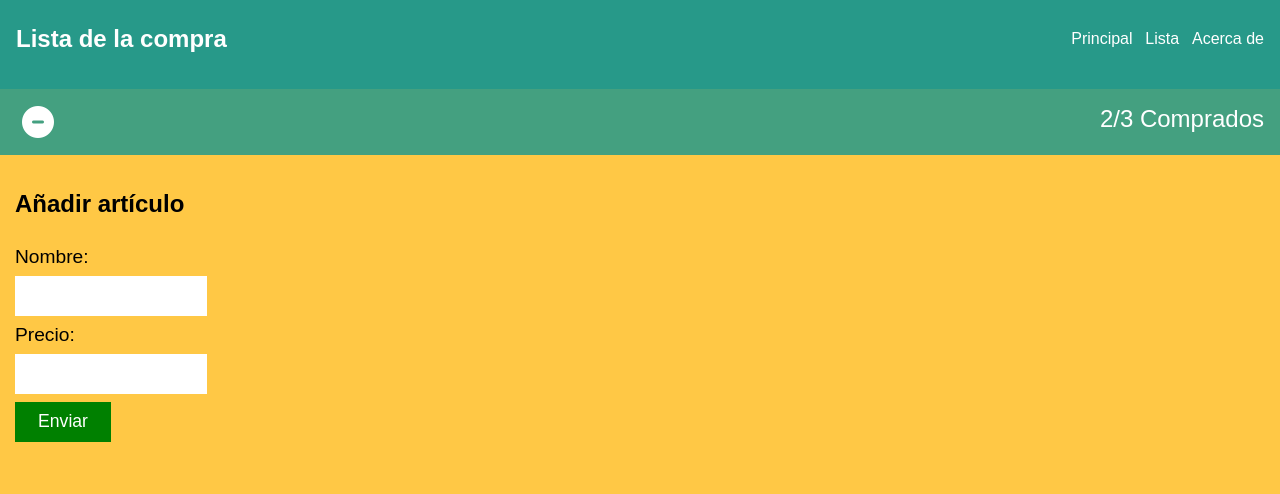
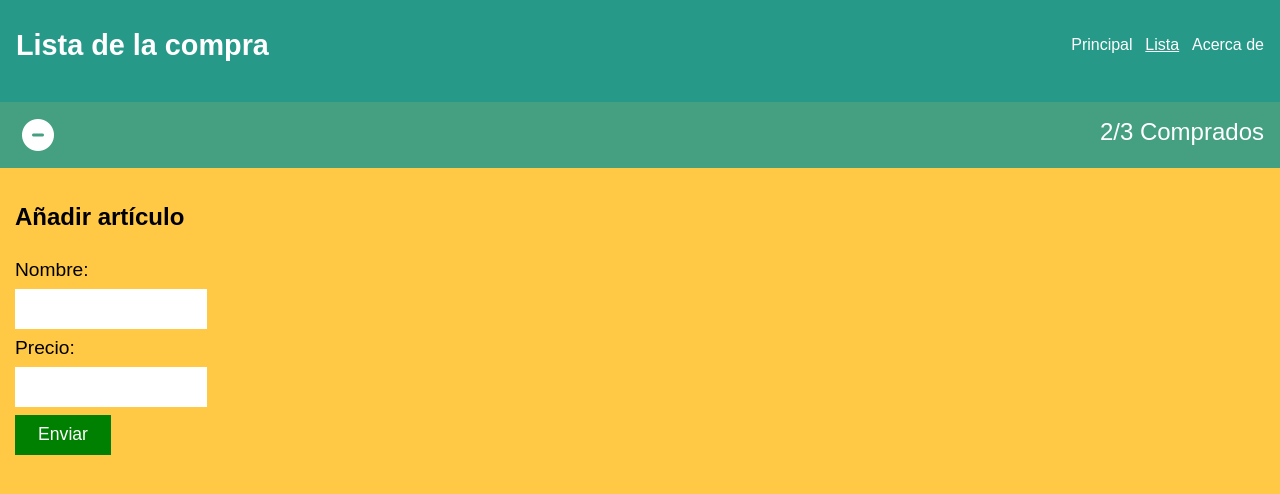
Before and after one commit to JRaulPC/202307-w1ch3-raul-perez, a plain HTML site: page index.html in a window 1280 px wide. Drawn offline with Linux system fonts and the light colour scheme.

Commit message:
Add lista page to navigator

```diff
--- a/index.html
+++ b/index.html
@@ -14,11 +14,11 @@
   <div class="container">
     <section>
       <header class="menu">
-        <h1 class="menu__main__header">Lista de la compra</h1>
+        <h1 class="menu__main__title">Lista de la compra</h1>
         <nav>
           <ul class="menu__main__list">
             <li>Principal</li>
-            <li>Lista</li>
+            <li> <a href="lista.html">Lista</a></li>
             <li>Acerca de</li>
           </ul>
         </nav>
```
